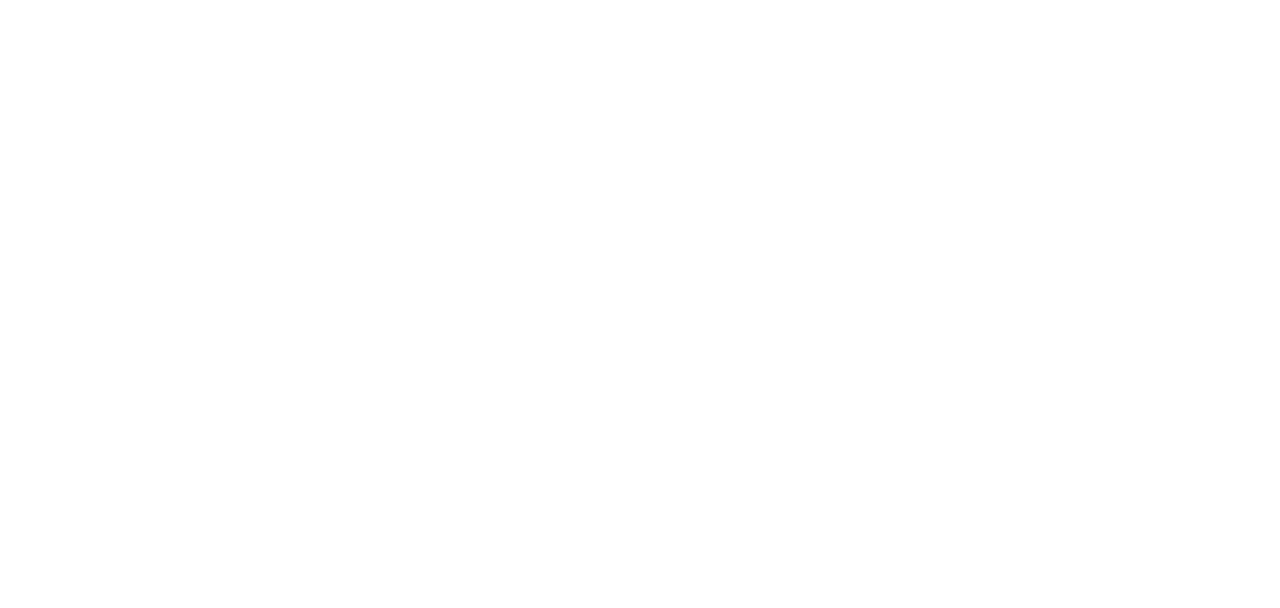
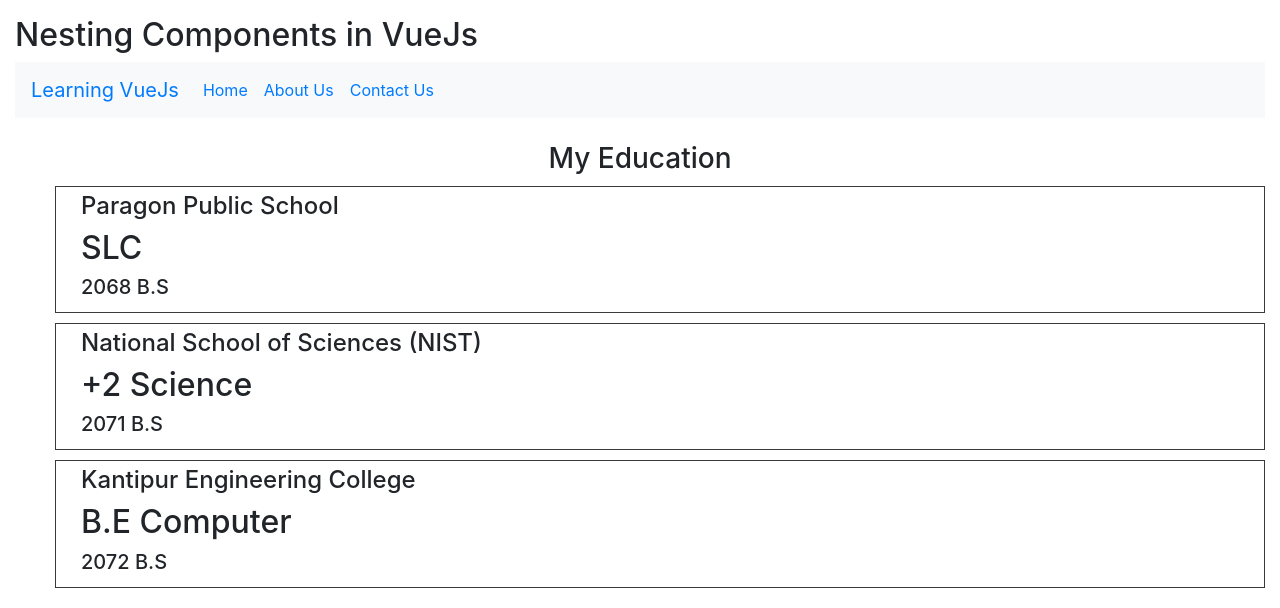
Before and after one commit to aakritsubedi/learning-vuejs, a Vue app: page /intermediate/nestingComponent in a window 1280 px wide. Shown: the top 608 px of the page. Built offline with nearby package versions, Linux system fonts and the light colour scheme.

Commit message:
Nesting Component in VueJs

```diff
--- /dev/null
+++ b/src/components/13EducationList.vue
@@ -0,0 +1,31 @@
+<template>
+  <ul>
+    <li v-for="(edu, index) in myEducation" add v-bind:key="index">
+      <h4>{{edu.school}}</h4>
+      <h2>{{edu.degree}}</h2>
+      <h5>{{edu.year}}</h5>
+    </li>
+  </ul>
+</template>
+
+
+<script>
+export default {
+  name: "Timeline",
+  props: {
+    myEducation: {
+      type: Array,
+      required: true
+    }
+  }
+};
+</script>
+
+<style scoped>
+li {
+  margin: 10px auto;
+  list-style: none;
+  padding: 5px 25px;
+  border: 1px solid #3a3a3a;
+}
+</style>
--- /dev/null
+++ b/src/components/13Navigation.vue
@@ -0,0 +1,23 @@
+<template>
+  <nav class="navbar navbar-expand-sm bg-light">
+    <a class="navbar-brand" href="#">Learning VueJs</a>
+    <!-- Links -->
+    <ul class="navbar-nav">
+      <li class="nav-item">
+        <a class="nav-link" href="#">Home</a>
+      </li>
+      <li class="nav-item">
+        <a class="nav-link" href="#">About Us</a>
+      </li>
+      <li class="nav-item">
+        <a class="nav-link" href="#">Contact Us</a>
+      </li>
+    </ul>
+  </nav>
+</template>
+
+<script>
+export default {
+  name: "Navigation"
+};
+</script>
--- a/src/router/index.js
+++ b/src/router/index.js
@@ -14,6 +14,7 @@ import BoxingGame from "@/views/8Game.vue";
 import Components from "@/views/10Components.vue";
 import Refs from "@/views/11Refs.vue";
 import VueCLI from "@/views/12VueCLI.vue";
+import NestingComponent from "@/views/13NestingComponent";
 
 Vue.use(Router);
 
@@ -81,6 +82,11 @@ const routes = [
     path: "/vue-cli/intro",
     name: "VueCLI",
     component: VueCLI
+  },
+  {
+    path: "/intermediate/nestingComponent",
+    name: "NestingComponent",
+    component: NestingComponent
   }
 ];
 
--- /dev/null
+++ b/src/views/13NestingComponent.vue
@@ -0,0 +1,32 @@
+<template>
+  <div class='mt-3'>
+    <h2>{{ title }}</h2>
+    <Navigation />
+    <br>
+    <h3 class="text-center">My Education</h3>
+    <EducationList v-bind:myEducation="myEducation" />
+  </div>
+</template>
+
+<script>
+import Navigation from '@/components/13Navigation';
+import EducationList from '@/components/13EducationList'
+
+export default {
+  name: "Nesting_Component",
+  components: {
+    Navigation,
+    EducationList
+  },
+  data() {
+    return {
+      title: 'Nesting Components in VueJs',
+      myEducation: [
+        {school: 'Paragon Public School', degree: 'SLC', year: '2068 B.S'},
+        {school: 'National School of Sciences (NIST)', degree: '+2 Science', year: '2071 B.S'},
+        {school: 'Kantipur Engineering College', degree: 'B.E Computer', year: '2072 B.S'}
+      ]
+    }
+  }
+}
+</script>
--- a/src/views/Dashboard.vue
+++ b/src/views/Dashboard.vue
@@ -40,7 +40,8 @@ export default {
         {sn: 10, title: 'Multiple Vue Instance', code: '#', link:'/intermediate/multipleInstance'},
         {sn: 11, title: 'Components in Vue.js', code: '#', link:'/intermediate/components'},
         {sn: 12, title: 'Refs in Vue.js ($refs)', code: '#', link:'/intermediate/refs'},
-        {sn: 13, title: 'Vue CLI', code:'#', link:'vue-cli/intro'}
+        {sn: 13, title: 'Vue CLI', code:'#', link:'vue-cli/intro'},
+        {sn: 14, title: 'Nesting Component', code:'#', link:'/intermediate/nestingComponent'}
       ]
     }
   }
```
